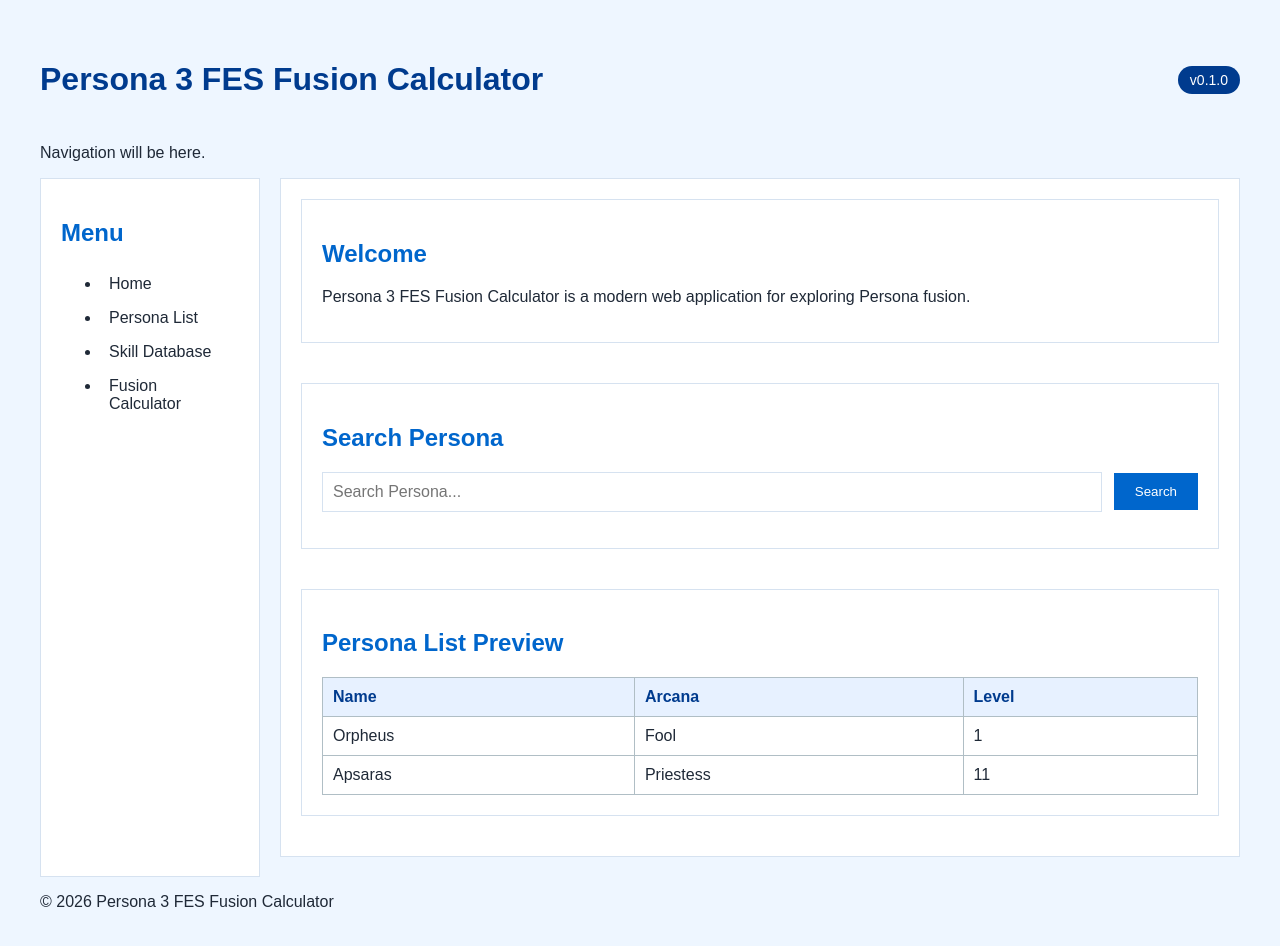
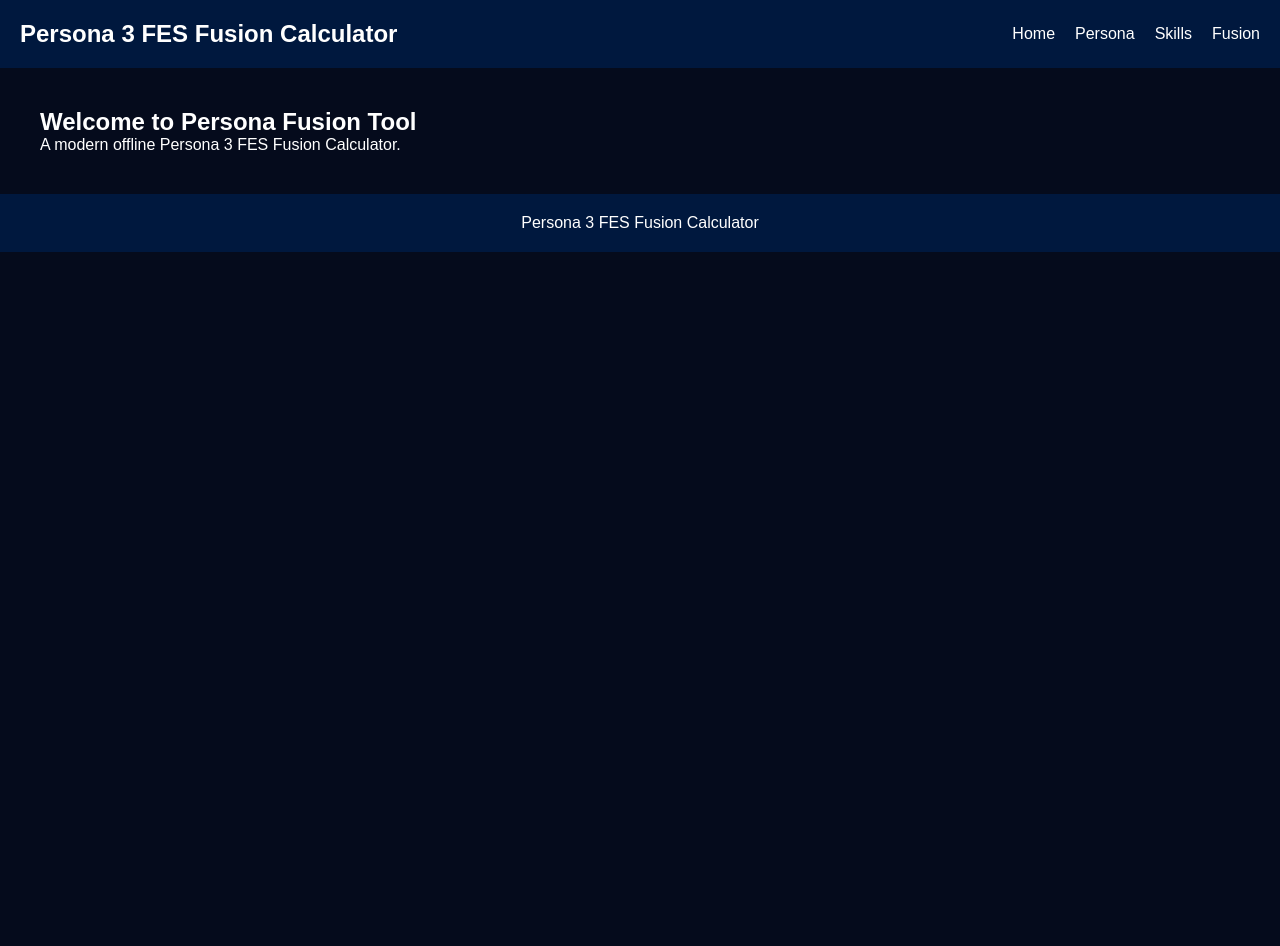
Before and after one commit to Vindorasta/persona3-fes-fusion-calculator, a website built with Vite: page index.html in a window 1280 px wide. After the commit the page ends 800 px from the top, so only its background shows below. Built offline with nearby package versions, Linux system fonts and the light colour scheme.

Commit message:
Create main website layout

```diff
--- a/assets/css/style.css
+++ b/assets/css/style.css
@@ -1,221 +1,69 @@
-/* ==========================
-   Global Styles
-   ========================== */
+/* =========================
+   Global Style
+========================= */
+
+* {
+  margin: 0;
+  padding: 0;
+  box-sizing: border-box;
+}
 
 body {
-  background-color: #eef6ff;
-  margin: 40px;
-  font-family: "Segoe UI", Arial, sans-serif;
-  color: #1f2937;
+  font-family: Arial, sans-serif;
+
+  background-color: #050b1c;
+
+  color: white;
 }
 
-/* ==========================
-   Tag Selector
-   ========================== */
+/* =========================
+   Header
+========================= */
 
-h2 {
-  color: #0066cc;
+header {
+  background-color: #00183e;
+
+  padding: 20px;
 }
 
-/* ==========================
-   Class Selector
-   ========================== */
+nav {
+  display: flex;
 
-.page-title {
-  color: #003b8e;
-}
+  justify-content: space-between;
 
-/* ==========================
-   ID Selector
-   ========================== */
-
-#welcome {
-  background-color: #ffffff;
-}
-
-/* ==========================
-   Layout
-   ========================== */
-
-body {
-  margin: 40px;
-  font-family: Arial, sans-serif;
-}
-
-/* ==========================
-   Section
-   ========================== */
-
-section {
-  background-color: #ffffff;
-  padding: 20px;
-  margin-bottom: 20px;
-  border: 1px solid #d6e2f0;
-}
-
-/* ==========================
-   Table
-   ========================== */
-
-table {
-  width: 100%;
-  border-collapse: collapse;
-}
-
-th,
-td {
-  border: 1px solid #b0bec5;
-  padding: 10px;
-  text-align: left;
-}
-
-th {
-  background-color: #e7f1ff;
-  color: #003b8e;
-}
-
-/* ==========================
-   Search Form
-   ========================== */
-
-form {
-  display: flex;
-  gap: 12px;
   align-items: center;
 }
 
-form input {
-  flex: 1;
-  padding: 10px;
-  border: 1px solid #d6e2f0;
-  font-size: 16px;
-}
+nav ul {
+  display: flex;
 
-form button {
-  padding: 10px 20px;
-  border: 1px solid #0066cc;
-  background-color: #0066cc;
-  color: white;
-  cursor: pointer;
-
-  transition: 0.3s;
-}
-
-form button:hover {
-  background-color: #003b8e;
-}
-
-/* ==========================
-   Header
-   ========================== */
-
-header {
-  display: flex;
-  justify-content: space-between;
-  align-items: center;
-  margin-bottom: 24px;
-}
-
-.version-badge {
-  padding: 6px 12px;
-  background-color: #003b8e;
-  color: white;
-  border-radius: 999px;
-  font-size: 14px;
-
-  transition: 0.3s;
-}
-
-.version-badge:hover {
-  transform: scale(1.05);
-}
-
-/* ==========================
-   Main Layout
-   ========================== */
-
-.app-layout {
-  display: grid;
-
-  grid-template-columns: 220px 1fr;
+  list-style: none;
 
   gap: 20px;
 }
 
-/* ==========================
-   Sidebar
-   ========================== */
+nav a {
+  color: white;
 
-.sidebar {
-  background-color: #ffffff;
+  text-decoration: none;
+}
+
+/* =========================
+   Main
+========================= */
+
+main {
+  padding: 40px;
+}
+
+/* =========================
+   Footer
+========================= */
+
+footer {
+  text-align: center;
 
   padding: 20px;
 
-  border: 1px solid #d6e2f0;
+  background-color: #00183e;
 }
-
-.sidebar li {
-  padding: 8px;
-  cursor: pointer;
-  transition: 0.3s;
-}
-
-.sidebar li:hover {
-  background-color: #e7f1ff;
-}
-
-/* ==========================
-   Content
-   ========================== */
-
-.content {
-  display: flex;
-
-  flex-direction: column;
-
-  gap: 20px;
-}
-
-/* ==========================
-   Responsive Design
-   ========================== */
-
-@media (max-width: 768px) {
-  body {
-    margin: 20px;
-  }
-
-  .app-layout {
-    grid-template-columns: 1fr;
-  }
-
-  .sidebar {
-    order: 2;
-  }
-
-  .content {
-    order: 1;
-  }
-}
-
-/* ==========================
-   Animation
-   ========================== */
-
-@keyframes fadeIn {
-  from {
-    opacity: 0;
-
-    transform: translateY(10px);
-  }
-
-  to {
-    opacity: 1;
-
-    transform: translateY(0);
-  }
-}
-
-section {
-  animation: fadeIn 0.5s ease;
-}
--- a/index.html
+++ b/index.html
@@ -1,8 +1,8 @@
 <!doctype html>
 <html lang="en">
   <head>
-    <!-- Pengaturan karakter dan tampilan -->
     <meta charset="UTF-8" />
+
     <meta name="viewport" content="width=device-width, initial-scale=1.0" />
 
     <title>Persona 3 FES Fusion Calculator</title>
@@ -11,87 +11,43 @@
   </head>
 
   <body>
-    <!-- Bagian atas website -->
+    <!-- Header -->
     <header>
-      <h1 class="page-title">Persona 3 FES Fusion Calculator</h1>
-
-      <span class="version-badge"> v0.1.0 </span>
-    </header>
-    <!-- Menu navigasi -->
-    <nav>
-      <p>Navigation will be here.</p>
-    </nav>
-
-    <!-- Konten utama -->
-    <main class="app-layout">
-      <aside class="sidebar">
-        <h2>Menu</h2>
+      <nav>
+        <h1>Persona 3 FES Fusion Calculator</h1>
 
         <ul>
-          <li>Home</li>
-          <li>Persona List</li>
-          <li>Skill Database</li>
-          <li>Fusion Calculator</li>
+          <li>
+            <a href="#"> Home </a>
+          </li>
+
+          <li>
+            <a href="#"> Persona </a>
+          </li>
+
+          <li>
+            <a href="#"> Skills </a>
+          </li>
+
+          <li>
+            <a href="#"> Fusion </a>
+          </li>
         </ul>
-      </aside>
+      </nav>
+    </header>
 
-      <section class="content">
-        <section id="welcome">
-          <h2 id="welcome-title">Welcome</h2>
+    <!-- Main Content -->
+    <main>
+      <section>
+        <h2>Welcome to Persona Fusion Tool</h2>
 
-          <p id="welcome-text">
-            Persona 3 FES Fusion Calculator is a modern web application for
-            exploring Persona fusion.
-          </p>
-        </section>
-
-        <section id="search-persona">
-          <h2>Search Persona</h2>
-
-          <form id="search-form">
-            <input
-              id="search-input"
-              type="text"
-              placeholder="Search Persona..."
-            />
-
-            <button id="search-button" type="submit">Search</button>
-          </form>
-
-          <p id="search-result"></p>
-        </section>
-
-        <section id="persona-list">
-          <h2>Persona List Preview</h2>
-
-          <table>
-            <tr>
-              <th>Name</th>
-              <th>Arcana</th>
-              <th>Level</th>
-            </tr>
-
-            <tr>
-              <td>Orpheus</td>
-              <td>Fool</td>
-              <td>1</td>
-            </tr>
-
-            <tr>
-              <td>Apsaras</td>
-              <td>Priestess</td>
-              <td>11</td>
-            </tr>
-          </table>
-        </section>
+        <p>A modern offline Persona 3 FES Fusion Calculator.</p>
       </section>
     </main>
 
-    <!-- Bagian bawah -->
+    <!-- Footer -->
     <footer>
-      <p>© 2026 Persona 3 FES Fusion Calculator</p>
+      <p>Persona 3 FES Fusion Calculator</p>
     </footer>
-
-    <script src="assets/js/script.js"></script>
   </body>
 </html>
```
